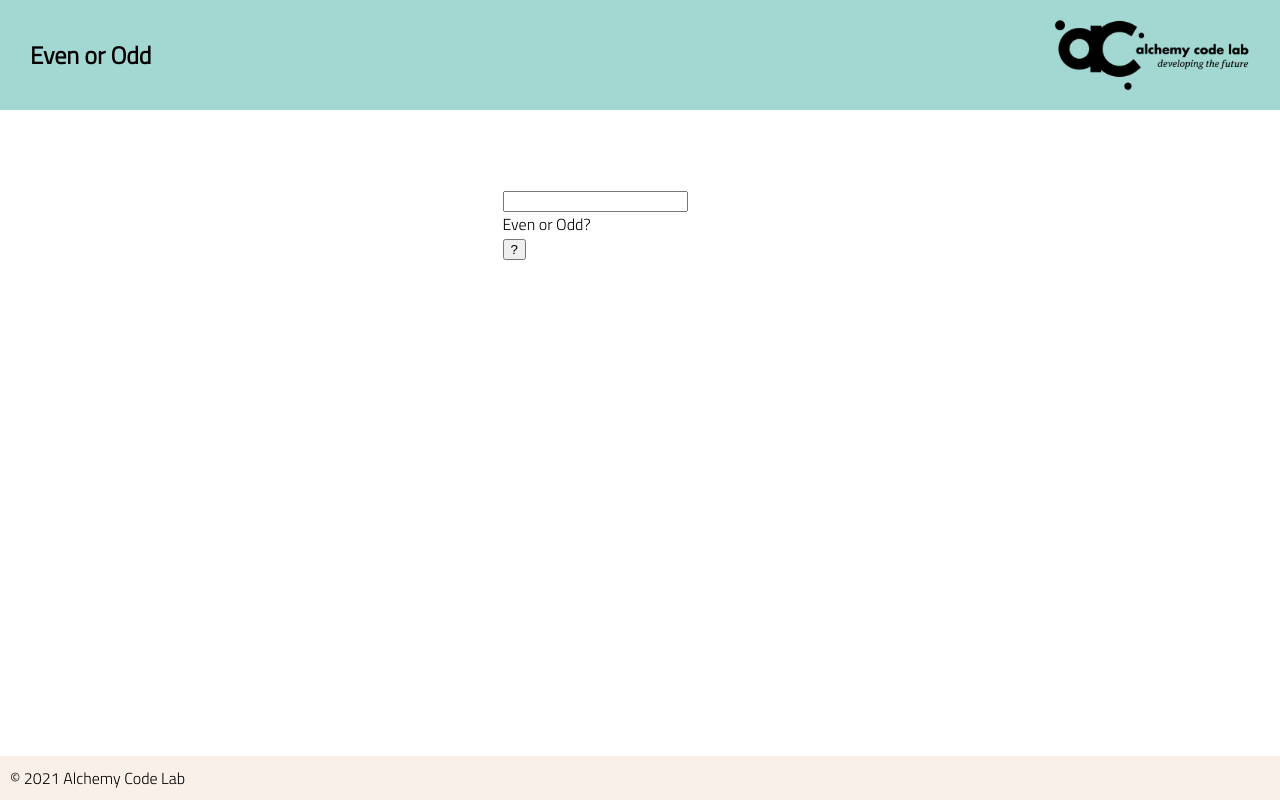
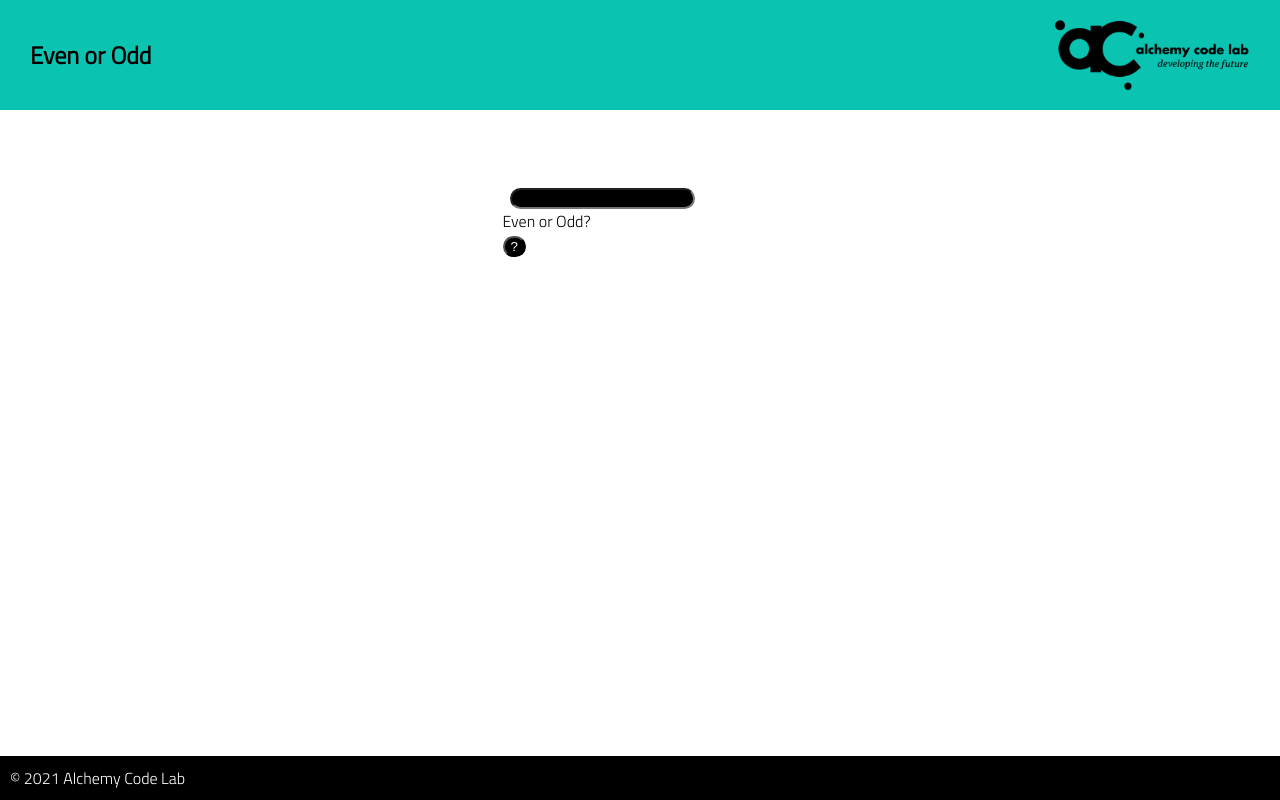
Before and after one commit to Joseph-K-B/lab_04_b, a plain HTML site: page index.html in a window 1280 px wide. Drawn offline with Linux system fonts and the light colour scheme.

Commit message:
minor styling, working on for loop

```diff
--- a/app.js
+++ b/app.js
@@ -6,9 +6,9 @@ import { evenOdd } from './is-even.js';
 //import { thumbsUp} from './is-even.js';
 // import { isOddEven } from "./is-even.js";
 const input = document.getElementById('even-odd');
-const output = document.getElementById('answer');
+// const output = document.getElementById('answer');
 const submitBtn = document.getElementById('input-btn');
-const hidden = document.getElementsByClassName('hidden');
+// const hidden = document.getElementsByClassName('hidden');
 // const hidden2 = document.getElementsByClassName('hidden2');
 // reference needed DOM elements
 
--- a/is-even.js
+++ b/is-even.js
@@ -13,6 +13,7 @@ const output = document.getElementById('answer');
 // const hidden2 = document.getElementsByClassName('hidden2');
 
 export function evenOdd(num1) {
+
     if (num1 % 2 === 0){
         return (output.textContent = 'Even!', (hidden[0].style.display = 'block'));
     }
--- a/styles/styles.css
+++ b/styles/styles.css
@@ -12,7 +12,7 @@ main {
 }
 
 header {
-    background-color: #A2D7D2;
+    background-color: #0bc3b1;
     height: 110px;
     padding: 0 30px;
     display: flex;
@@ -31,8 +31,18 @@ h1 {
 }
 
 footer {
-    background-color: #FAF0EA;
+    background-color: #000000;
     padding: 10px;
+    color: white;
+}
+button {background-color: black;
+color: white;
+border-radius: 20px;}
+
+input {
+    background-color: black;
+    color: white;
+    border-radius: 30px;
 }
 .input {
     padding: 3rem;
@@ -41,11 +51,13 @@ footer {
     justify-content: center;
     align-items: center;
 }
-#center-items{
+.center-column{
     display: flex;
     justify-content: center;
     align-items: center;
+    align-content: center;
 }
+
 #even-pic{
     height: 200px;
 }
```
